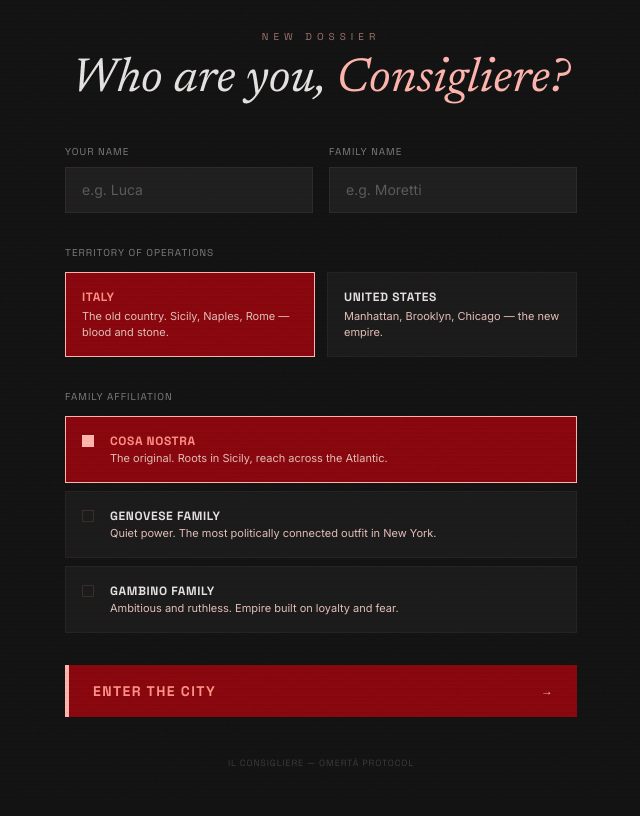
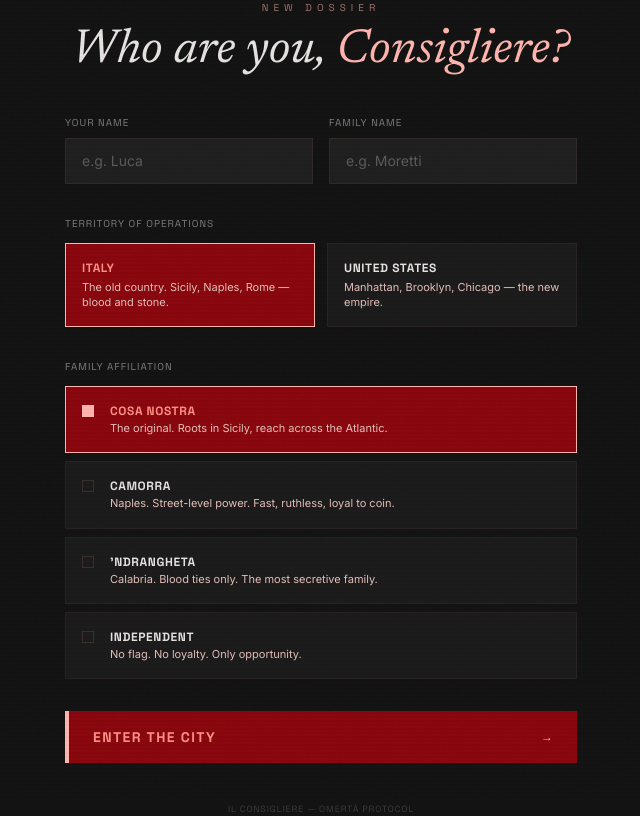
Before and after one commit to hongpenggg/il_consigliere, a React (Vite) app: page /setup in a window 1280 px wide. Shown: the whole page, without its empty margins (319-959 px from the left). Built offline with nearby package versions, Linux system fonts and the light colour scheme; no server answers.

Commit message:
fix(types): align SetupScreen affiliations with PlayerStats union type

```diff
--- a/src/screens/SetupScreen.tsx
+++ b/src/screens/SetupScreen.tsx
@@ -6,15 +6,17 @@
 type Affiliation = PlayerStats['affiliation']
 type Territory = PlayerStats['territory']
 
+// Affiliations aligned with the PlayerStats union type
 const AFFILIATIONS: { value: Affiliation; label: string; desc: string }[] = [
   { value: 'cosa_nostra', label: 'Cosa Nostra', desc: 'The original. Roots in Sicily, reach across the Atlantic.' },
-  { value: 'genovese', label: 'Genovese Family', desc: 'Quiet power. The most politically connected outfit in New York.' },
-  { value: 'gambino', label: 'Gambino Family', desc: 'Ambitious and ruthless. Empire built on loyalty and fear.' },
+  { value: 'camorra',     label: 'Camorra',     desc: 'Naples. Street-level power. Fast, ruthless, loyal to coin.' },
+  { value: 'ndrangheta',  label: "'Ndrangheta",  desc: 'Calabria. Blood ties only. The most secretive family.' },
+  { value: 'independent', label: 'Independent',  desc: 'No flag. No loyalty. Only opportunity.' },
 ]
 
 const TERRITORIES: { value: Territory; label: string; desc: string }[] = [
-  { value: 'italy', label: 'Italy', desc: 'The old country. Sicily, Naples, Rome — blood and stone.' },
-  { value: 'usa', label: 'United States', desc: 'Manhattan, Brooklyn, Chicago — the new empire.' },
+  { value: 'italy', label: 'Italy',         desc: 'The old country. Sicily, Naples, Rome — blood and stone.' },
+  { value: 'usa',   label: 'United States', desc: 'Manhattan, Brooklyn, Chicago — the new empire.' },
 ]
 
 function GrainOverlay() {
```
